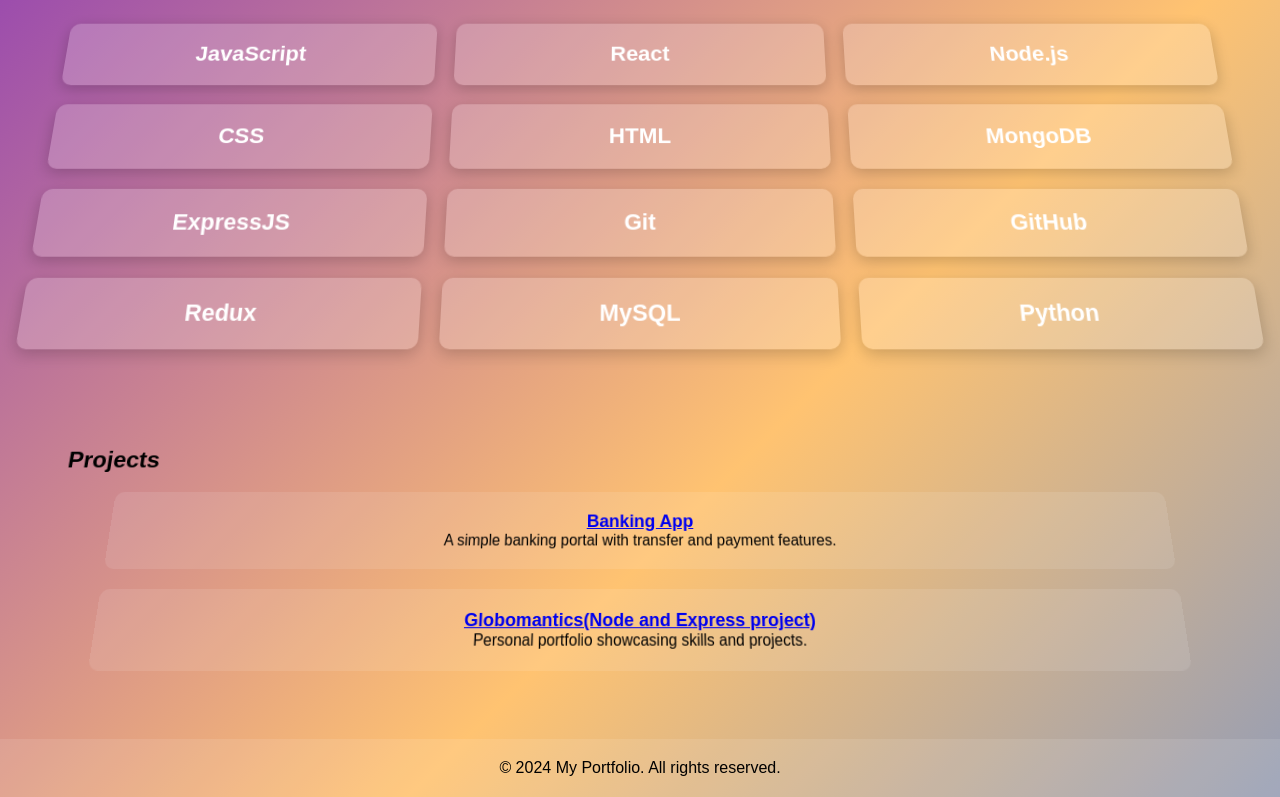
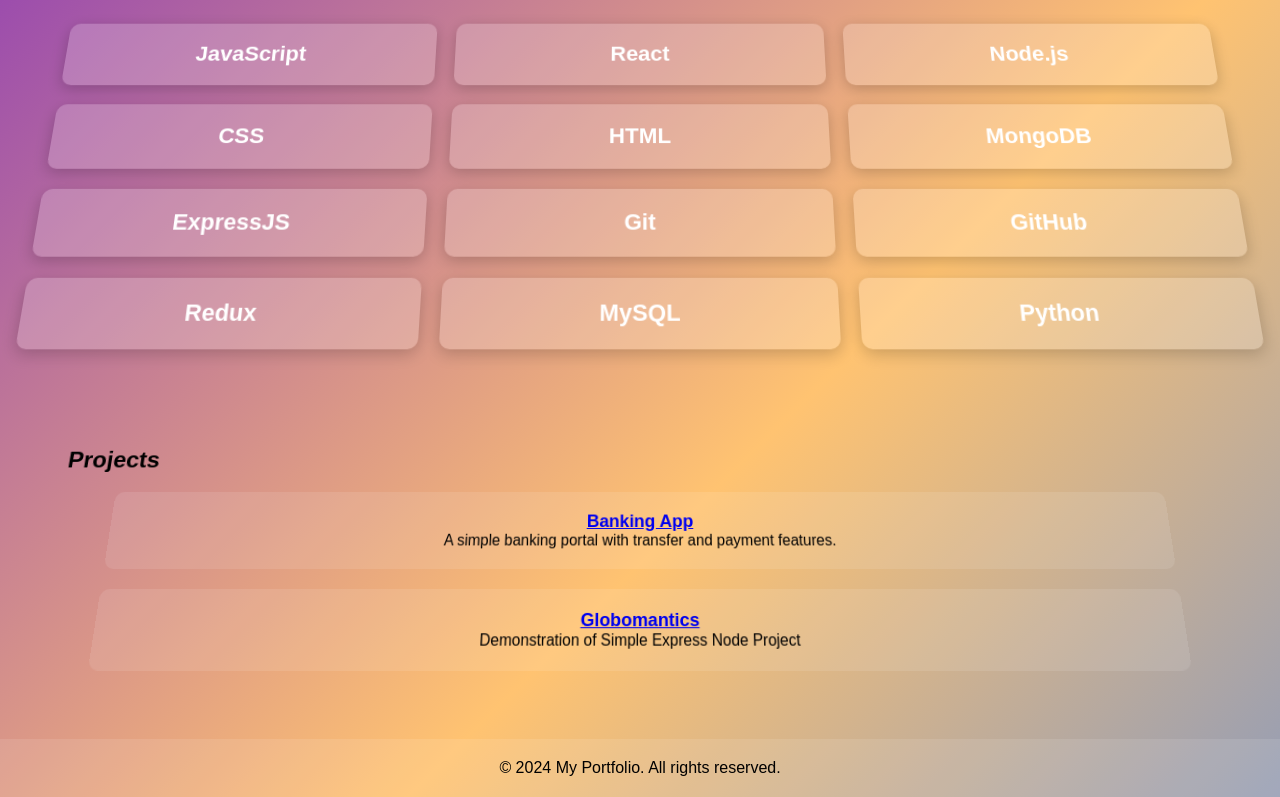
Before and after one commit to hosthabib/MynewPortfolio, a React (Create React App) app: page / in a window 1280 px wide. Shown: the part 647-1444 px from the top of the page. Built offline with nearby package versions, Linux system fonts and the light colour scheme.

Commit message:
Update Projects.js

```diff
--- a/src/components/Projects.js
+++ b/src/components/Projects.js
@@ -3,7 +3,7 @@ import React from 'react';
 function Projects() {
   const projects = [
     { title: "Banking App", description: "A simple banking portal with transfer and payment features.", link: "https://build-a-banking-portal-with-node-and-express.vercel.app/" },
-    { title: "Globomantics(Node and Express project)", description: "Personal portfolio showcasing skills and projects." ,link: "https://globomantics-flame.vercel.app/"},
+    { title: "Globomantics", description: "Demonstration of Simple Express Node Project" ,link: "https://globomantics-flame.vercel.app/"},
   ];
 
   return (
```
